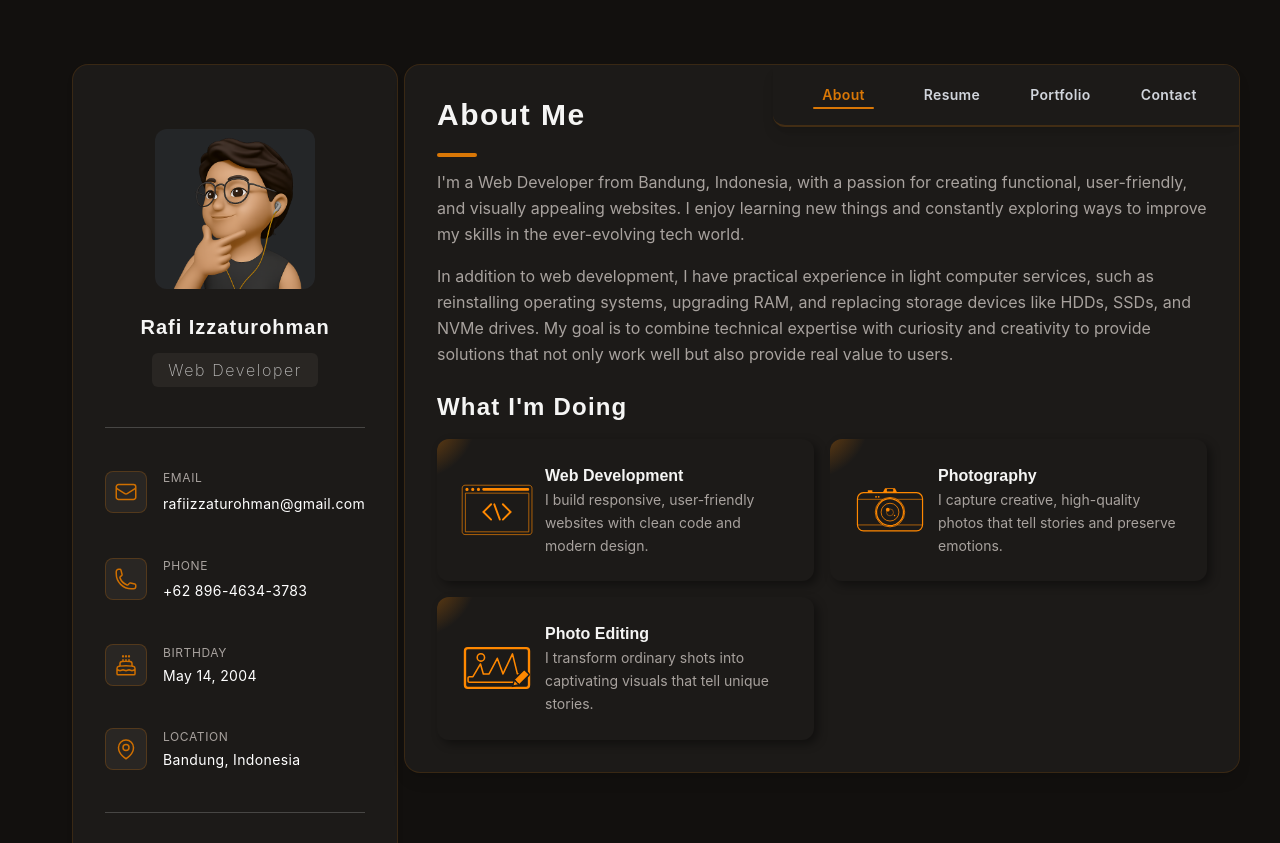
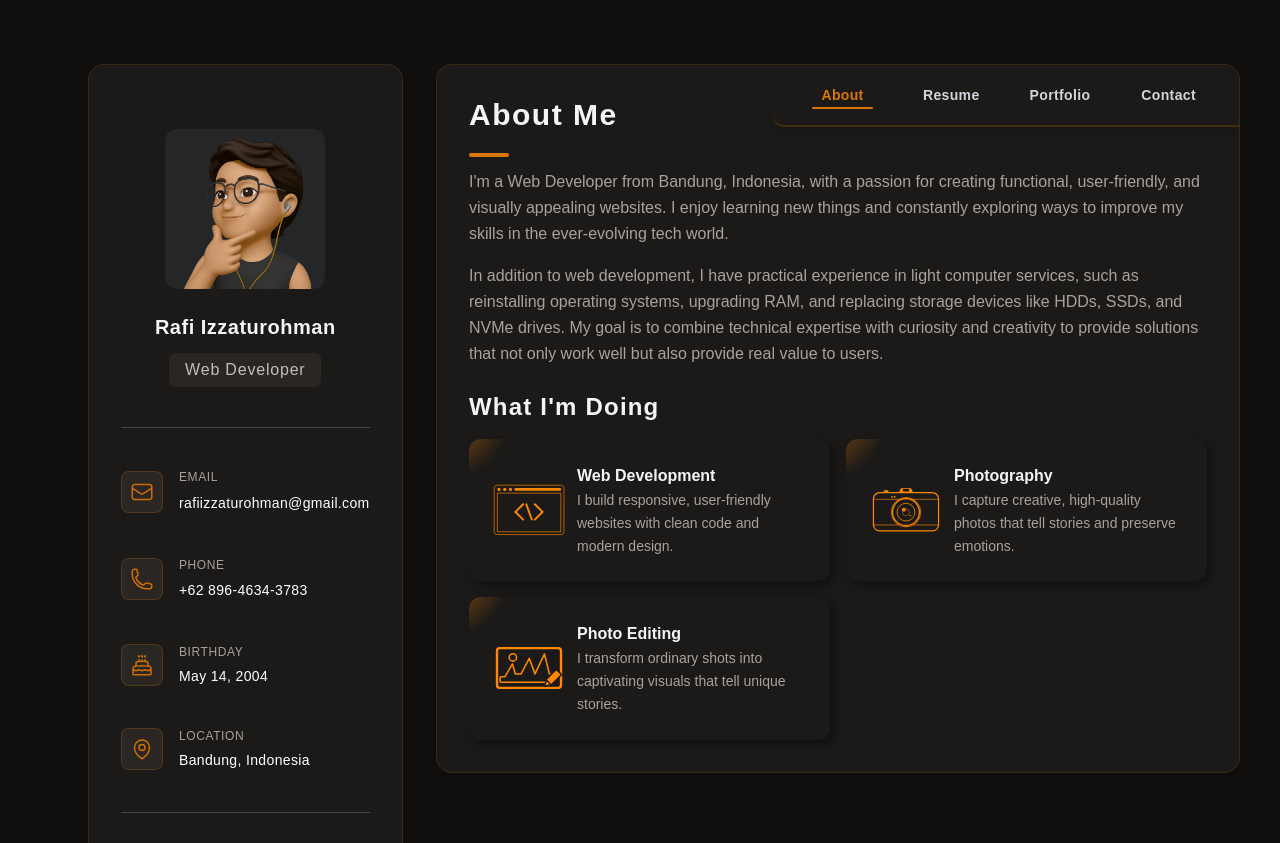
Before and after one commit to rafiizzaturohman/gluon, a Next.js app: page / in a window 1280 px wide. Built offline with nearby package versions, Linux system fonts and the light colour scheme.

Commit message:
CSS Update

```diff
--- a/src/app/globals.css
+++ b/src/app/globals.css
@@ -22,7 +22,7 @@
 
   body {
     @apply bg-[var(--color-bg)] text-[var(--color-text)] leading-relaxed;
-    font-family: "Inter", sans-serif;
+    font-family: "Poppins", sans-serif;
   }
 
   h1,
@@ -81,7 +81,7 @@
     @apply p-4 space-y-2;
   }
   .card-title {
-    @apply text-sm sm:text-base md:text-lg lg:text-xl font-semibold tracking-wider text-[var(--color-text)];
+    @apply text-sm sm:text-base md:text-lg lg:text-xl font-semibold tracking-wide text-[var(--color-text)];
   }
   .card-subtitle {
     @apply text-sm text-[var(--color-primary)];
@@ -90,7 +90,7 @@
     @apply leading-relaxed text-xs sm:text-sm md:text-base text-[var(--color-text-muted)];
   }
   .card-title-text {
-    @apply text-xs sm:text-sm md:text-base lg:text-base max-w-max bg-[var(--color-text-surface)] tracking-widest font-extralight rounded-md py-1 px-2 md:px-4 text-[10px] text-white/70;
+    @apply text-xs sm:text-sm md:text-base lg:text-base max-w-max bg-[var(--color-text-surface)] tracking-wider font-extralight rounded-md py-1 px-2 md:px-4 text-[10px] text-white/70;
   }
   .card-icon {
     @apply text-[var(--color-icon)];
@@ -219,6 +219,18 @@
     background-color: rgba(217, 119, 6, 0.1);
   }
 
+  /* ===== Input ====== */
+  .textarea-input {
+    @apply border-2 border-amber-500/50 focus:border-amber-600 focus:outline-none
+             focus:shadow-lg focus:shadow-amber-600/30
+             rounded-lg p-2 h-48 w-full transition-all ease-in-out duration-500;
+  }
+  .field-input {
+    @apply border-2 border-amber-500/50 focus:border-amber-600 focus:outline-none
+             focus:shadow-lg focus:shadow-amber-600/30
+             rounded-lg p-2 w-full transition-all ease-in-out duration-500;
+  }
+
   /* ===== Grid Layout ===== */
   .grid-cards {
     @apply grid gap-6 grid-cols-2;
--- a/src/app/page.tsx
+++ b/src/app/page.tsx
@@ -10,7 +10,7 @@ const Home = () => {
 
   return (
     <main
-      className="min-h-screen flex flex-col md:flex-row gap-2 lg:gap-8
+      className="min-h-screen flex flex-col md:flex-row gap-2 lg:gap-12
       px-3 sm:px-4 md:px-6 lg:px-10 py-4 pb-14 md:py-10 lg:py-16"
     >
       {/* NavBar Mobile */}
--- a/src/components/contact.tsx
+++ b/src/components/contact.tsx
@@ -10,22 +10,23 @@ const MyContact = () => {
       <Maps />
 
       <section id="contact-input" className="space-y-6">
+        <h3 className="capitalize tracking-wide">contact form</h3>
+
         <div className="flex flex-col space-y-6 md:space-y-0 md:flex-row w-full space-x-2">
+          <input placeholder="Full name" type="text" className="field-input" />
           <input
+            placeholder="Email address"
             type="text"
-            className="border-2 border-amber-500/50 focus:ring-2 focus:ring-amber-600 rounded-lg p-2 h-auto w-full transition-all ease-in-out delay-75 duration-1000"
-          />
-          <input
-            type="text"
-            className="border-2 border-amber-500/50 focus:ring-2 focus:ring-amber-600 rounded-lg p-2 h-auto w-full transition-all ease-in-out delay-75 duration-1000"
+            className="field-input"
           />
         </div>
 
         <div>
           <textarea
             name=""
+            placeholder="Your message"
             id=""
-            className="border-2 border-amber-500/50 focus:ring-2 focus:ring-amber-600 rounded-lg p-2 h-48 w-full transition-all ease-in-out delay-75 duration-1000"
+            className="textarea-input"
           ></textarea>
         </div>
       </section>
```
